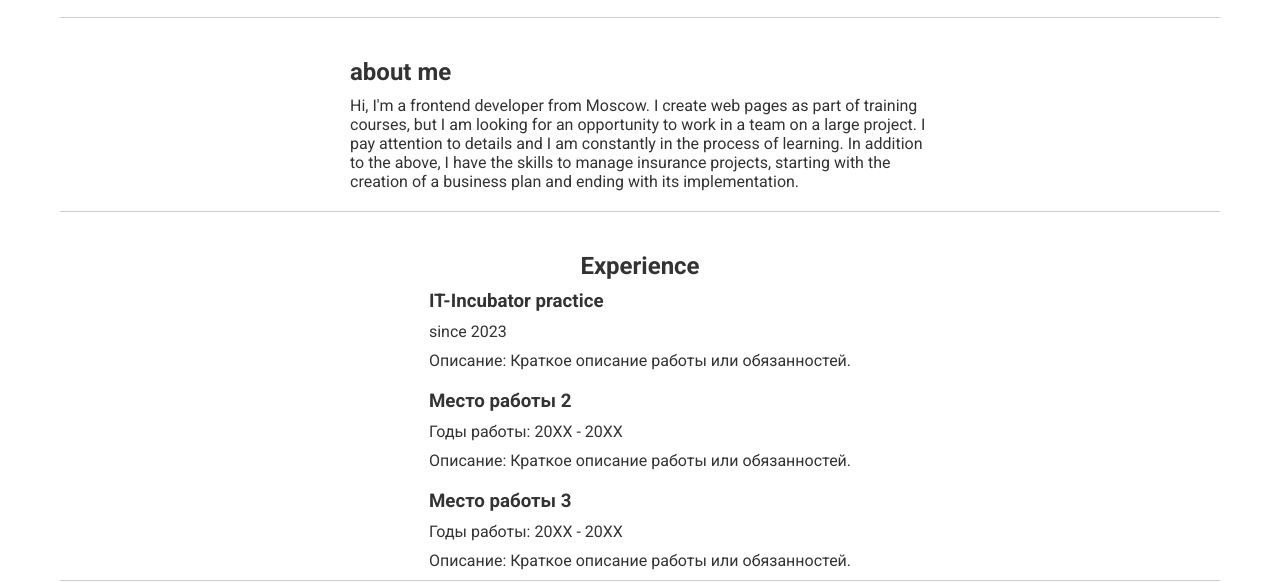
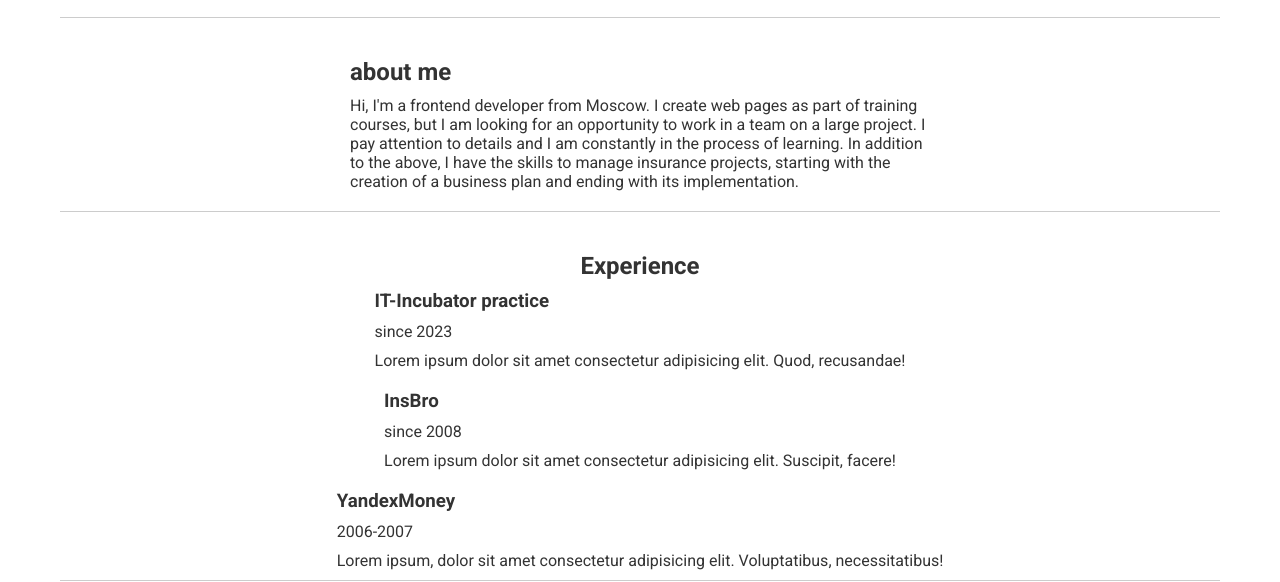
Before and after one commit to GromovBoris/rsschool-cv, a plain HTML site: page index.html in a window 1280 px wide. Shown: the part 370-952 px from the top of the page. Drawn offline with Linux system fonts and the light colour scheme.

Commit message:
feat: expreience structure add

```diff
--- a/index.html
+++ b/index.html
@@ -94,17 +94,17 @@
           <div class="job">
               <h3>IT-Incubator practice</h3>
               <p>since 2023</p>
-              <p>Описание: Краткое описание работы или обязанностей.</p>
+              <p>Lorem ipsum dolor sit amet consectetur adipisicing elit. Quod, recusandae!</p>
           </div>
           <div class="job">
-              <h3>Место работы 2</h3>
-              <p>Годы работы: 20XX - 20XX</p>
-              <p>Описание: Краткое описание работы или обязанностей.</p>
+              <h3>InsBro</h3>
+              <p>since 2008</p>
+              <p>Lorem ipsum dolor sit amet consectetur adipisicing elit. Suscipit, facere!</p>
           </div>
           <div class="job">
-              <h3>Место работы 3</h3>
-              <p>Годы работы: 20XX - 20XX</p>
-              <p>Описание: Краткое описание работы или обязанностей.</p>
+              <h3>YandexMoney</h3>
+              <p>2006-2007</p>
+              <p>Lorem ipsum, dolor sit amet consectetur adipisicing elit. Voluptatibus, necessitatibus!</p>
           </div>
       </section>
         <section id="education">
```
